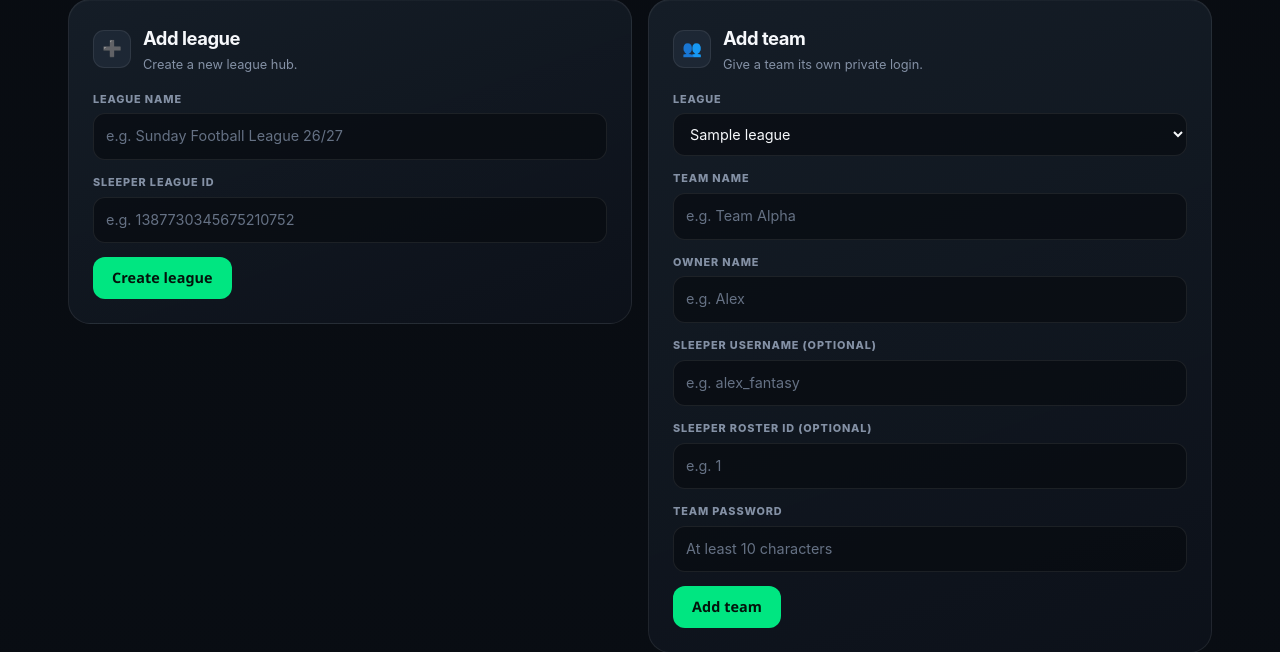
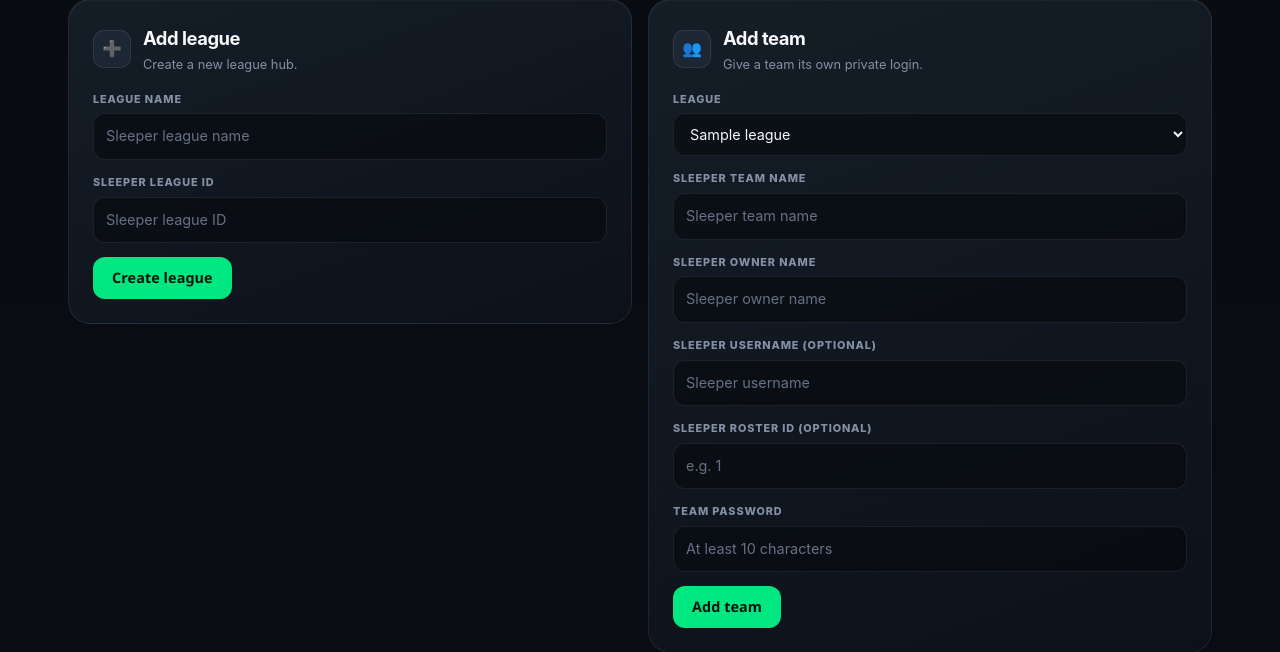
Before and after one commit to AlSchLE/ligafunk, a Flask app: page /admin in a window 1280 px wide. Shown: the part 783-1435 px from the top of the page. Run offline with Flask 3, Linux system fonts and the light colour scheme; the visitor is signed in with stand-in values (Sample User, id 1); tables that the repository leaves empty hold one stand-in row (values such as "Sample post").

Commit message:
ui: use generic Sleeper field placeholders

```diff
--- a/templates/admin.html
+++ b/templates/admin.html
@@ -129,12 +129,12 @@
       <input type="hidden" name="action" value="add_league">
       <div class="form-group">
         <label for="league-name">League name</label>
-        <input id="league-name" type="text" name="name" required maxlength="200" placeholder="e.g. Sunday Football League 26/27">
+        <input id="league-name" type="text" name="name" required maxlength="200" placeholder="Sleeper league name">
       </div>
       <div class="form-group">
         <label for="sleeper-league-id">Sleeper league ID</label>
         <input id="sleeper-league-id" type="text" name="sleeper_league_id" required minlength="6" maxlength="32"
-               inputmode="numeric" pattern="[0-9]+" placeholder="e.g. 1387730345675210752">
+               inputmode="numeric" pattern="[0-9]+" placeholder="Sleeper league ID">
       </div>
       <button type="submit" class="btn">Create league</button>
     </form>
@@ -160,17 +160,17 @@
         </select>
       </div>
       <div class="form-group">
-        <label for="team-name">Team name</label>
-        <input id="team-name" type="text" name="name" required maxlength="200" placeholder="e.g. Team Alpha">
+        <label for="team-name">Sleeper team name</label>
+        <input id="team-name" type="text" name="name" required maxlength="200" placeholder="Sleeper team name">
       </div>
       <div class="form-group">
-        <label for="team-owner">Owner name</label>
-        <input id="team-owner" type="text" name="owner_name" required maxlength="200" placeholder="e.g. Alex">
+        <label for="team-owner">Sleeper owner name</label>
+        <input id="team-owner" type="text" name="owner_name" required maxlength="200" placeholder="Sleeper owner name">
       </div>
       <div class="form-group">
         <label for="team-username">Sleeper username (optional)</label>
         <input id="team-username" type="text" name="username" maxlength="80"
-               autocomplete="off" placeholder="e.g. alex_fantasy">
+               autocomplete="off" placeholder="Sleeper username">
       </div>
       <div class="form-group">
         <label for="team-roster-id">Sleeper roster ID (optional)</label>
--- a/templates/index.html
+++ b/templates/index.html
@@ -143,7 +143,7 @@
     </div>
     <div class="brand-lab-row">
       <input type="text" id="league-id-input" class="form-input"
-             placeholder="e.g. 1387730345675210752" autocomplete="off">
+             placeholder="Sleeper league ID" autocomplete="off">
       <button type="button" data-action="update-branding" class="btn">Update preview</button>
     </div>
     <p class="hint">This only changes the preview colors on this page.</p>
--- a/templates/login.html
+++ b/templates/login.html
@@ -36,7 +36,7 @@
         <label for="team-username">Sleeper username</label>
         <input id="team-username" type="text" name="username" required maxlength="200"
                autocomplete="username" autocapitalize="none" spellcheck="false"
-               placeholder="e.g. alex_fantasy">
+               placeholder="Sleeper username">
       </div>
       <div class="form-group">
         <label for="team-password">Password</label>
```
